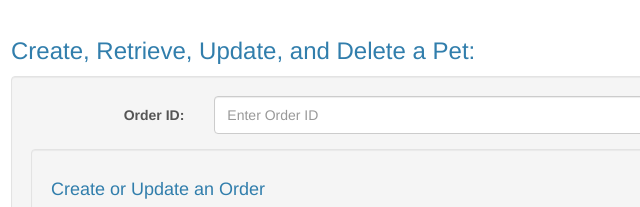
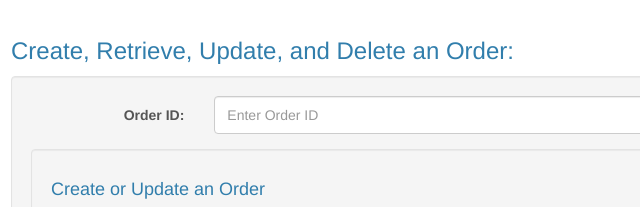
Before and after one commit to CSCI-GA-2820-FA25-001/orders, a plain HTML site: page service/static/index.html in a window 1280 px wide. Shown: the part 163-370 px from the top of the page, 74-714 px from the left. Drawn offline with Linux system fonts and the light colour scheme; files that its build step writes are made by us from their sources; files whose address does not match are found by name.

Commit message:
changed to order from pet

```diff
--- a/service/static/index.html
+++ b/service/static/index.html
@@ -24,7 +24,7 @@
 
       <!-- FORM -->
       <div class="col-md-12" id="form_data">
-        <h3>Create, Retrieve, Update, and Delete a Pet:</h3>
+        <h3>Create, Retrieve, Update, and Delete an Order:</h3>
         <div class="well">
           <div class="form-horizontal">
             <div class="form-group">
```
